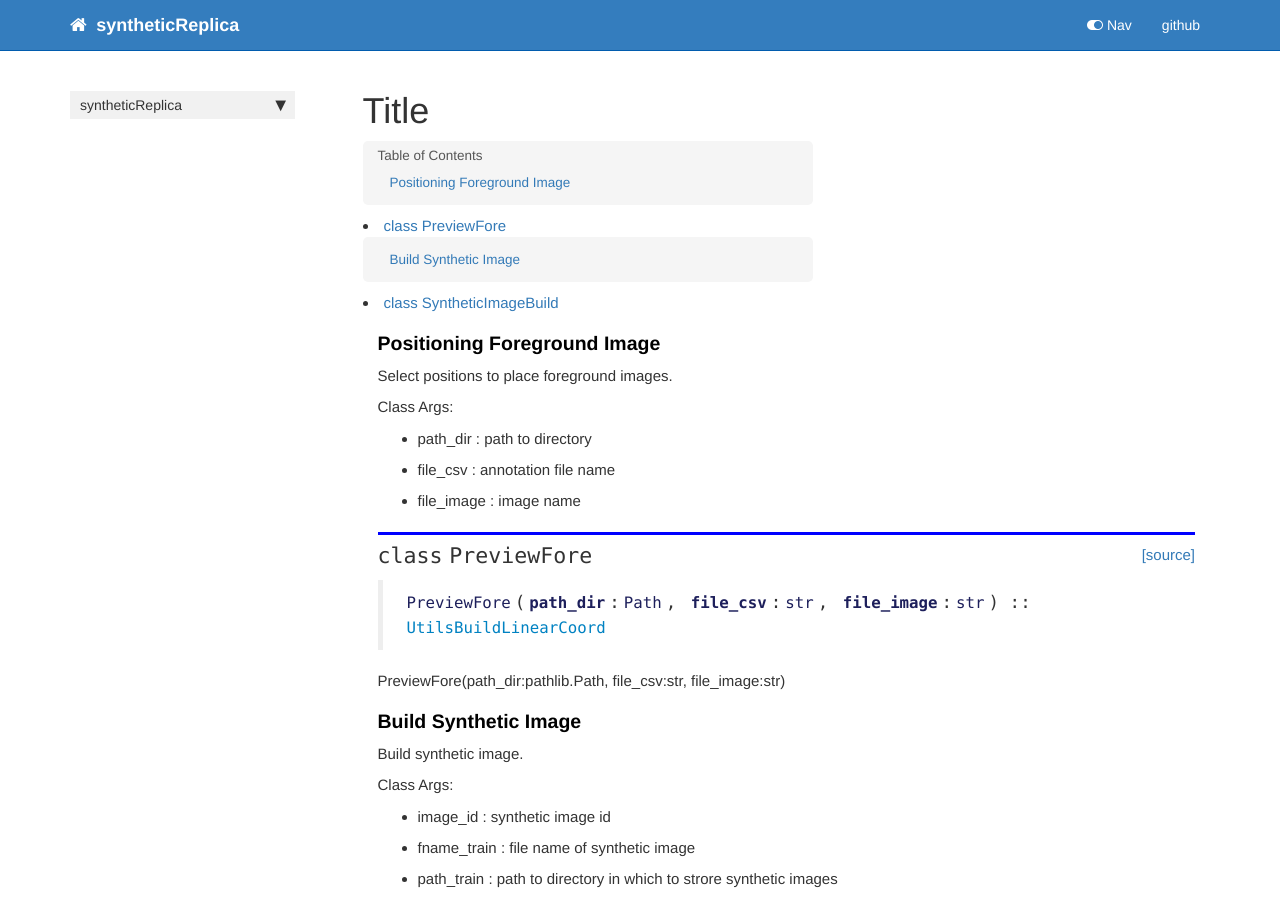
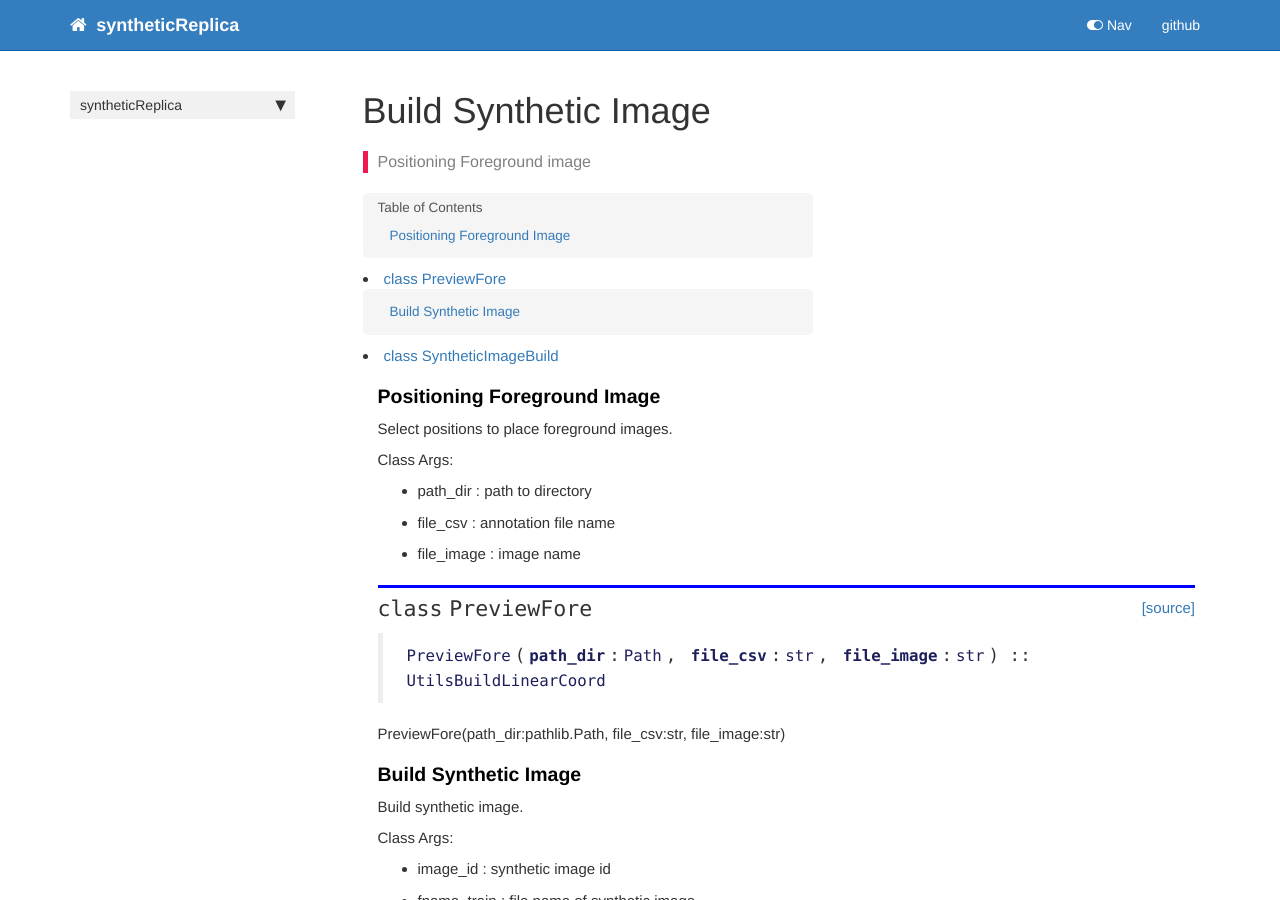
Before and after one commit to chho-work/syntheticReplica, a Jekyll site: the page built from docs/core.html, in a window 1280 px wide and 900 px high. Built offline with Jekyll 4.4.1, drawn with Linux system fonts in a browser that asks for light colours; nearby versions of some CDN libraries; comment, search, counter and statistics services are not loaded.

Commit message:
Update 00, nb, docs

```diff
--- a/docs/_data/sidebars/home_sidebar.yml
+++ b/docs/_data/sidebars/home_sidebar.yml
@@ -10,7 +10,7 @@ entries:
       title: Overview
       url: /
     - output: web,pdf
-      title: Title
+      title: Build Synthetic Image
       url: core.html
     - output: web,pdf
       title: Display Image
--- a/docs/core.html
+++ b/docs/core.html
@@ -1,13 +1,13 @@
 ---
 
-title: Title
+title: Build Synthetic Image
 
 
 keywords: fastai
 sidebar: home_sidebar
 
-
-
+summary: "Positioning Foreground image<br>"
+description: "Positioning Foreground image<br>"
 nb_path: "00_core.ipynb"
 ---
 <!--
@@ -67,7 +67,7 @@ nb_path: "00_core.ipynb"
 
 
 <div class="output_markdown rendered_html output_subarea ">
-<h2 id="PreviewFore" class="doc_header"><code>class</code> <code>PreviewFore</code><a href="https://github.com/chho-work/syntheticReplica/tree/master/syntheticReplica/core.py#L26" class="source_link" style="float:right">[source]</a></h2><blockquote><p><code>PreviewFore</code>(<strong><code>path_dir</code></strong>:<code>Path</code>, <strong><code>file_csv</code></strong>:<code>str</code>, <strong><code>file_image</code></strong>:<code>str</code>) :: <a href="/syntheticReplica/utils.html#UtilsBuildLinearCoord"><code>UtilsBuildLinearCoord</code></a></p>
+<h2 id="PreviewFore" class="doc_header"><code>class</code> <code>PreviewFore</code><a href="https://github.com/chho-work/syntheticReplica/tree/master/syntheticReplica/core.py#L26" class="source_link" style="float:right">[source]</a></h2><blockquote><p><code>PreviewFore</code>(<strong><code>path_dir</code></strong>:<code>Path</code>, <strong><code>file_csv</code></strong>:<code>str</code>, <strong><code>file_image</code></strong>:<code>str</code>) :: <code>UtilsBuildLinearCoord</code></p>
 </blockquote>
 <p>PreviewFore(path_dir:pathlib.Path, file_csv:str, file_image:str)</p>
 
--- a/docs/sidebar.json
+++ b/docs/sidebar.json
@@ -1,7 +1,7 @@
 {
   "syntheticReplica": {
     "Overview": "/",
-    "Title": "core.html",
+    "Build Synthetic Image": "core.html",
     "Display Image": "display.html",
     "Directory Tools": "dirView.html"
   }
```
Also changed, not shown: 1 other file.
